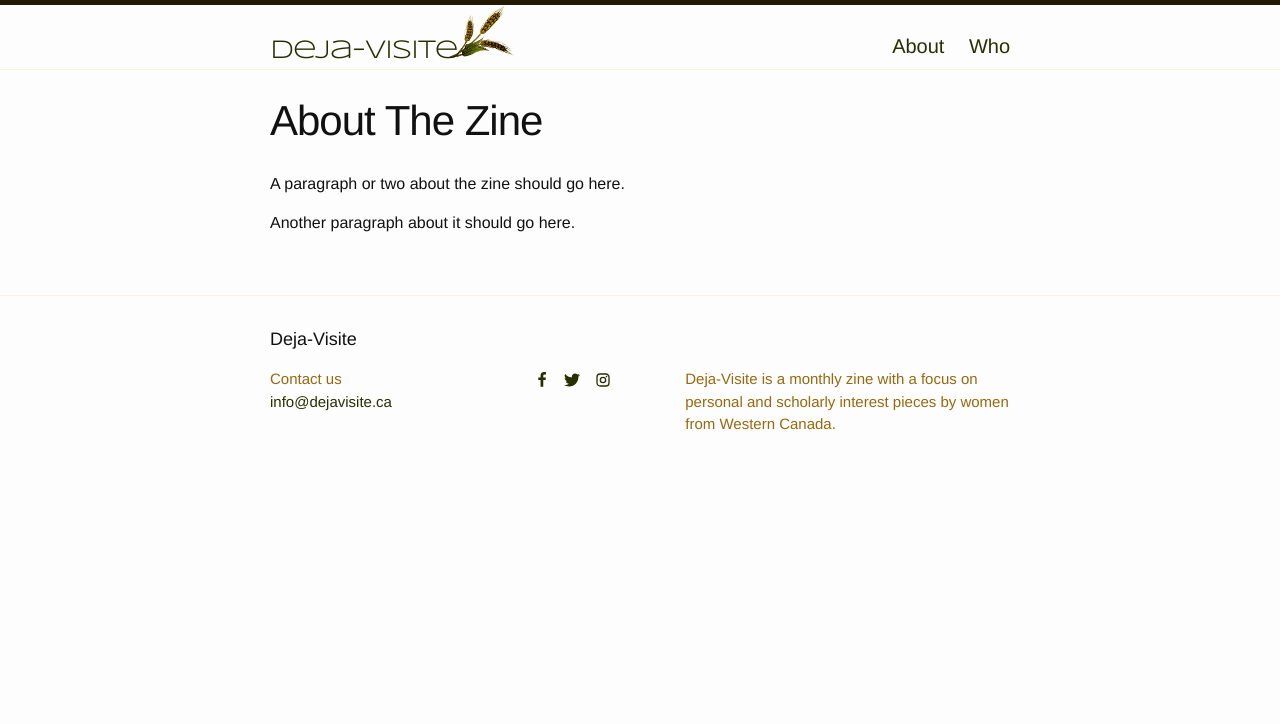
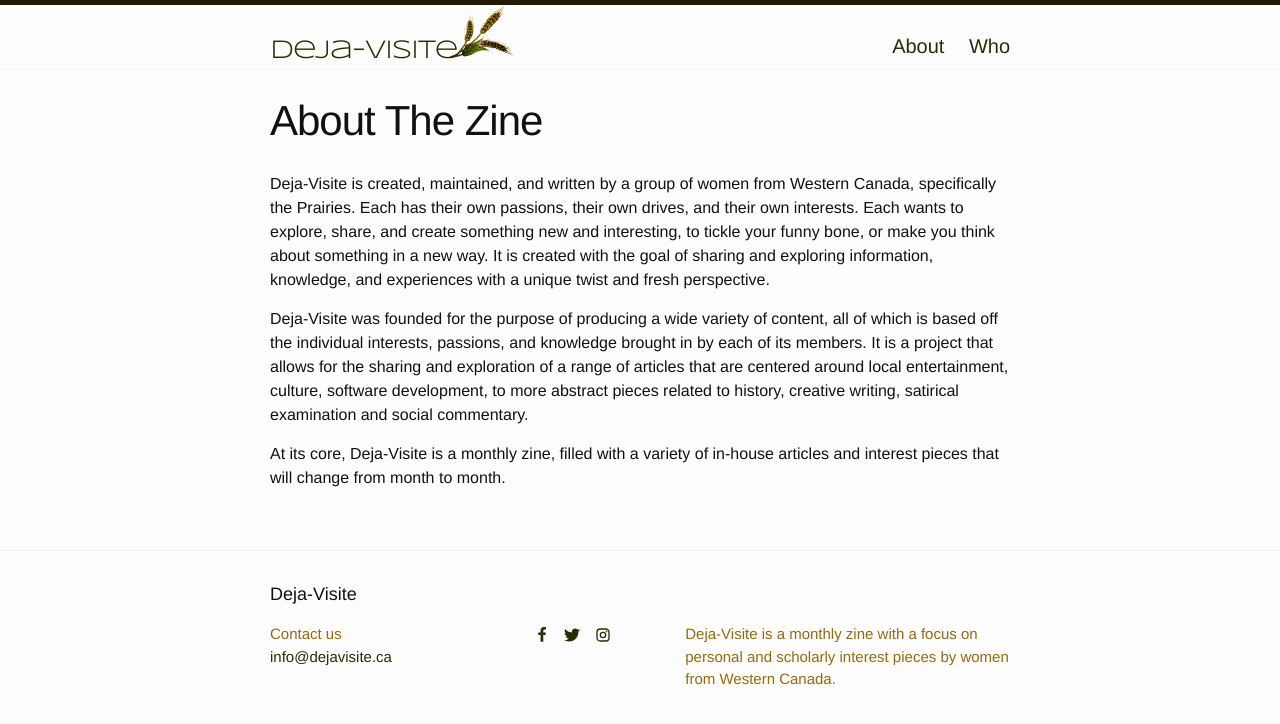
Before and after one commit to rachelpopa/rachelpopa.github.io, a Jekyll site: the page built from about.md, in a window 1280 px wide. Shown: the top 724 px of the page. Built offline with Jekyll 4.4.1, drawn with Linux system fonts in a browser that asks for light colours; nearby versions of some CDN libraries.

Commit message:
Added about page content

```diff
--- a/about.md
+++ b/about.md
@@ -5,6 +5,8 @@ menutitle: About
 permalink: /about/
 ---
 
-A paragraph or two about the zine should go here.
+<p>Deja-Visite is created, maintained, and written by a group of women from Western Canada, specifically the Prairies.  Each has their own passions, their own drives, and their own interests. Each wants to explore, share, and create something new and interesting, to tickle your funny bone, or make you think about something in a new way.  It is created with the goal of sharing and exploring information, knowledge, and experiences with a unique twist and fresh perspective.</p>
 
-Another paragraph about it should go here.
+<p>Deja-Visite was founded for the purpose of producing a wide variety of content, all of which is based off the individual interests, passions, and knowledge brought in by each of its members. It is a project that allows for the sharing and exploration of a range of articles that are centered around local entertainment, culture, software development, to more abstract pieces related to history, creative writing, satirical examination and social commentary.</p>
+
+<p>At its core, Deja-Visite is a monthly zine, filled with a variety of in-house articles and interest pieces that will change from month to month.</p>
```
